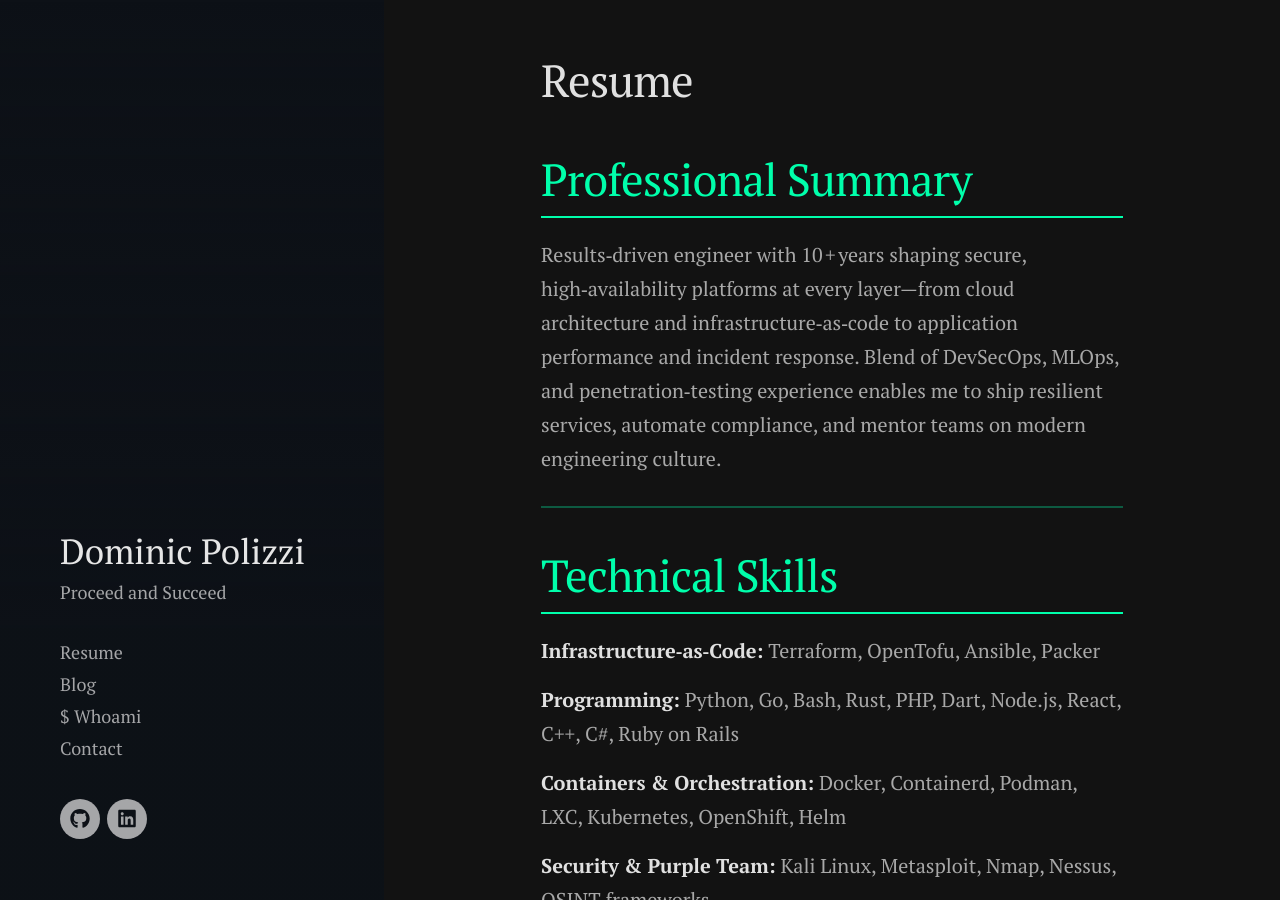
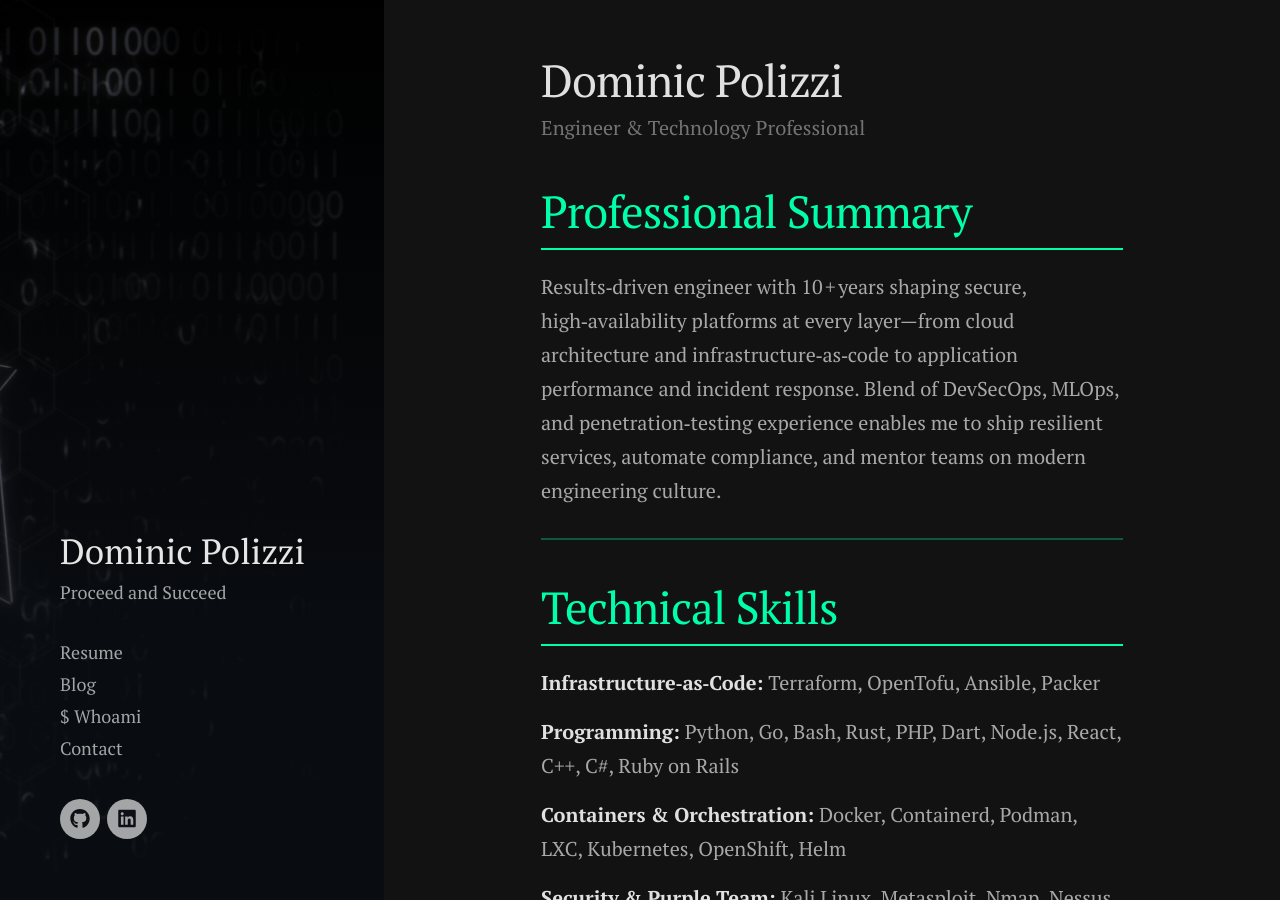
Before and after one commit to DomPolizzi/DomPolizzi.github.io, a Jekyll site: the page built from app/_pages/resume.md, in a window 1280 px wide and 900 px high. Built offline with Jekyll 4.4.1, drawn with Linux system fonts in a browser that asks for light colours; nearby versions of some CDN libraries.

Commit message:
fix the resume page

```diff
--- a/app/_pages/resume.md
+++ b/app/_pages/resume.md
@@ -1,5 +1,8 @@
 ---
+title: Dominic Polizzi
+subtitle: Engineer & Technology Professional
 description: Resume of Dominic Polizzi
+featured_image: /images/site-assets/sidebar-4.jpg
 ---
 
 ## Professional Summary
```
